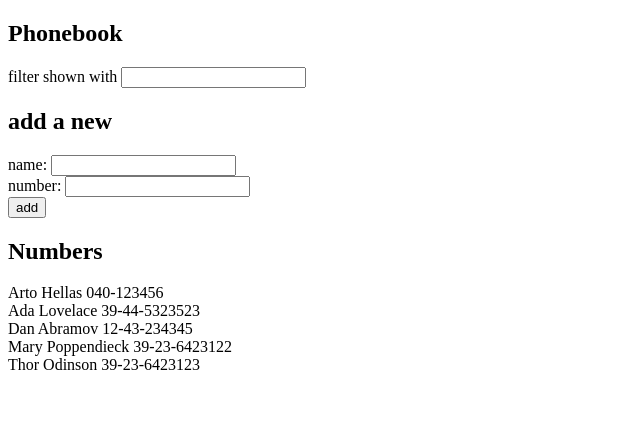
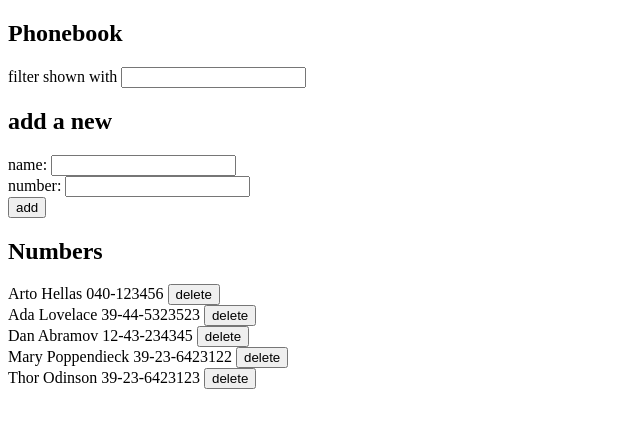
Before and after one commit to fanik05/phonebook, a React (Create React App) app: page / in a window 1280 px wide. Shown: the top 428 px of the page, without its empty margins (0-640 px from the left). Built offline with nearby package versions, Linux system fonts and the light colour scheme; data requests are answered from the project's data file.

Commit message:
delete contact added

```diff
--- a/src/App.js
+++ b/src/App.js
@@ -36,6 +36,19 @@ const App = () => {
       setNewNumber("");
     });
   };
+  const deletePerson = (id) => {
+    if (
+      window.confirm(
+        `Delete ${persons.filter((person) => person.id === id)[0].name}`
+      )
+    ) {
+      personService
+        .deleteOne(id)
+        .then((deletedPerson) =>
+          setPersons(persons.filter((person) => person.id !== id))
+        );
+    }
+  };
 
   const personsToShow = persons.filter((person) =>
     person.name.match(new RegExp(filter, "i"))
@@ -56,7 +69,7 @@ const App = () => {
         handleSubmit={handleSubmit}
       />
       <h2>Numbers</h2>
-      <Persons persons={personsToShow} />
+      <Persons persons={personsToShow} deletePerson={deletePerson} />
     </div>
   );
 };
--- a/src/components/Persons.js
+++ b/src/components/Persons.js
@@ -1,9 +1,10 @@
-const Persons = ({ persons }) => (
+const Persons = ({ persons, deletePerson }) => (
   <div>
-    {persons.length ? (
+    {persons ? (
       persons.map((person) => (
         <div key={person.id}>
-          {person.name} {person.number}
+          {person.name} {person.number}{" "}
+          <button onClick={() => deletePerson(person.id)}>delete</button>
         </div>
       ))
     ) : (
--- a/src/services/persons.js
+++ b/src/services/persons.js
@@ -7,6 +7,8 @@ const getAll = () => axios.get(base_url).then((response) => response.data);
 const create = (newObject) =>
   axios.post(base_url, newObject).then((response) => response.data);
 
-const personService = { getAll, create };
+const deleteOne = (id) => axios.delete(`${base_url}/${id}`);
+
+const personService = { getAll, create, deleteOne };
 
 export default personService;
```
